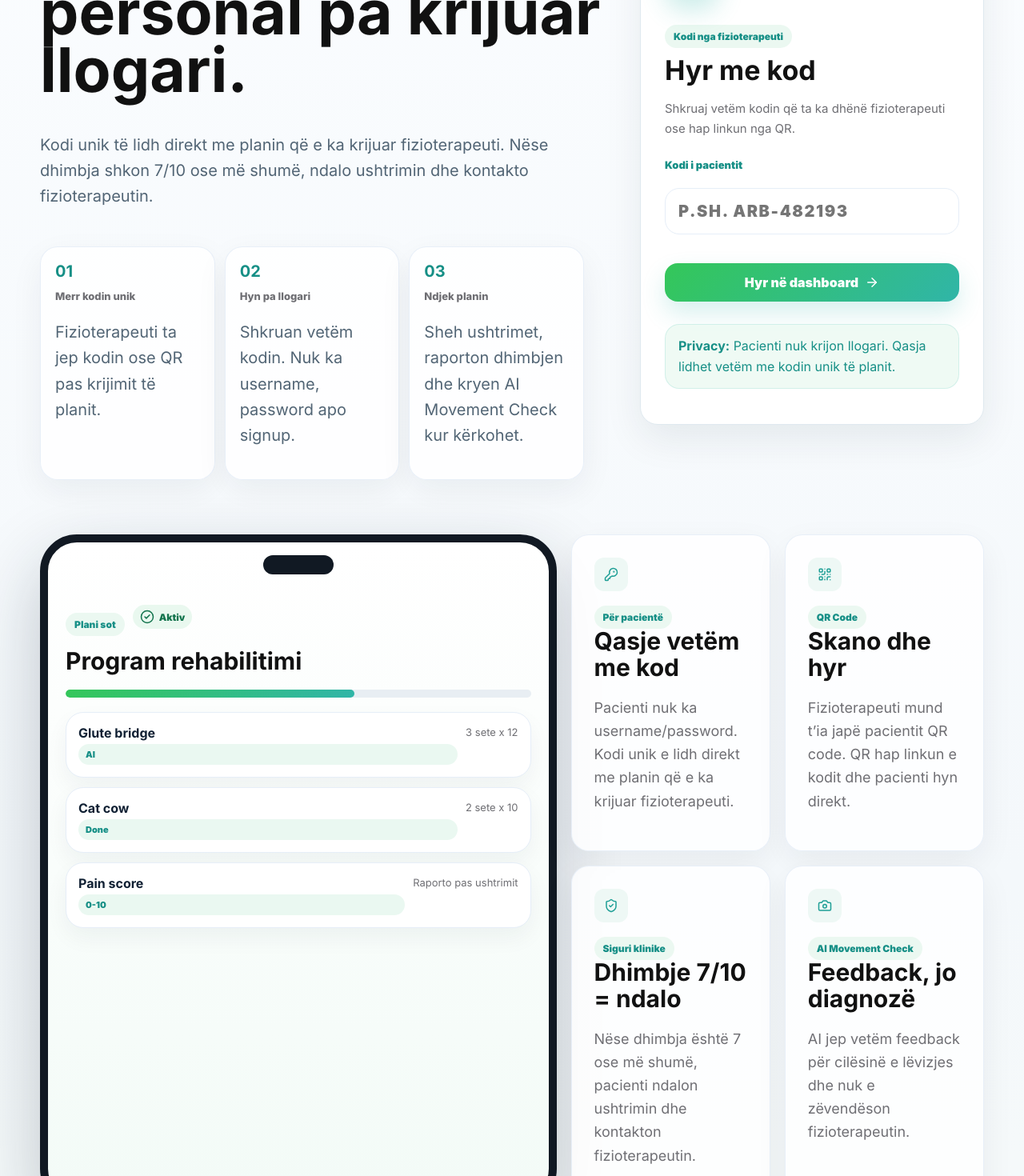
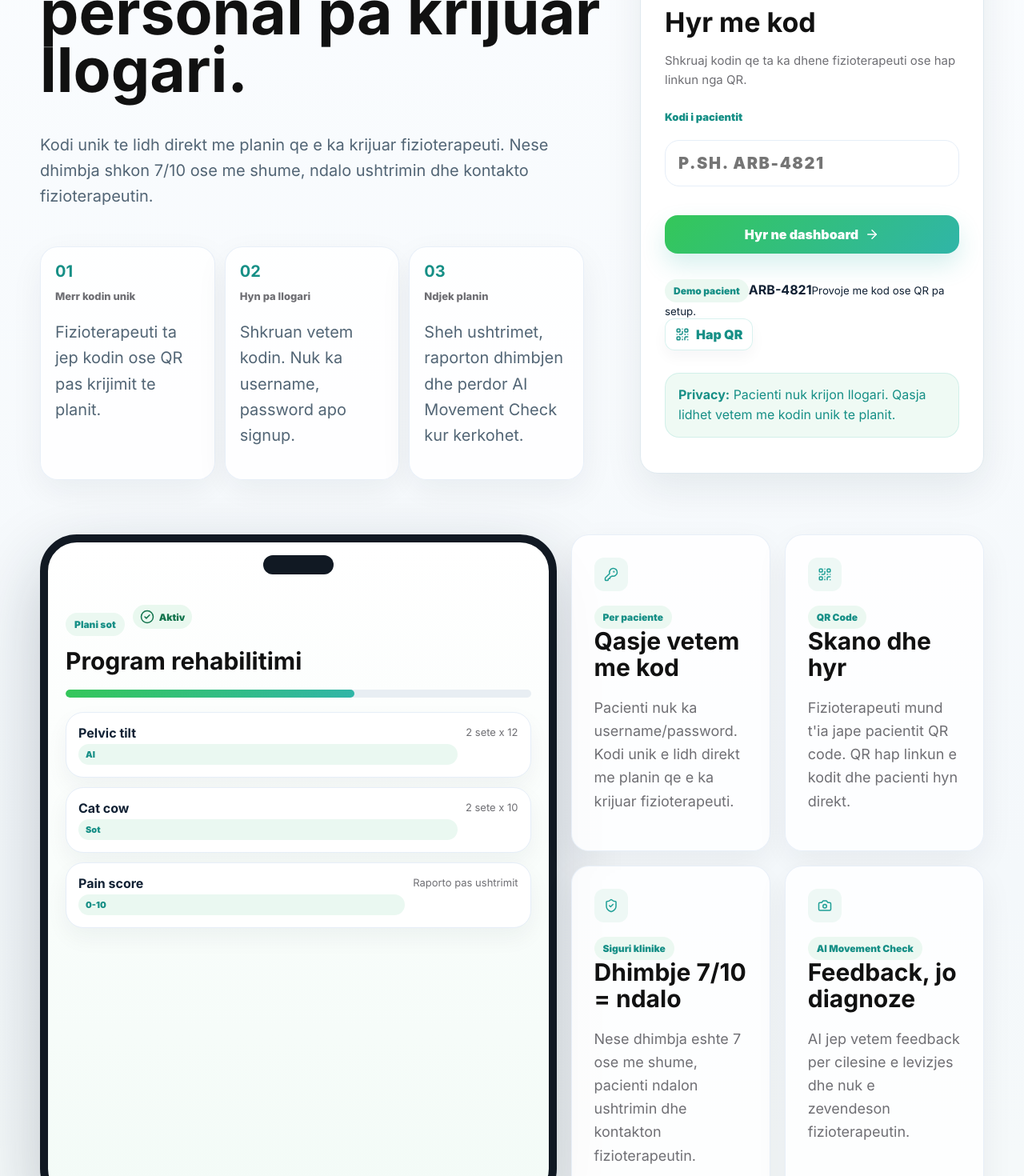
Before and after one commit to diellzarabushaj-source/FIZIOTERAPIA-IME, a Next.js app: page /patient-portal in a window 1280 px wide. Shown: the part 360-1830 px from the top of the page at 80% size. Built offline with nearby package versions, Linux system fonts and the light colour scheme; no server answers.

Commit message:
Polish patient portal code and QR UX

```diff
--- a/app/patient-portal/page.tsx
+++ b/app/patient-portal/page.tsx
@@ -1,22 +1,30 @@
 import { ArrowRight, Camera, CheckCircle2, KeyRound, QrCode, ShieldCheck } from "lucide-react";
 import { BrandMark } from "@/components/BrandMark";
+import { DEMO_PATIENT_CODE } from "@/lib/demo-clinic";
 import { patientLoginAction } from "./actions";
 
 const highlights = [
-  ["01", "Merr kodin unik", "Fizioterapeuti ta jep kodin ose QR pas krijimit të planit."],
-  ["02", "Hyn pa llogari", "Shkruan vetëm kodin. Nuk ka username, password apo signup."],
-  ["03", "Ndjek planin", "Sheh ushtrimet, raporton dhimbjen dhe kryen AI Movement Check kur kërkohet."],
+  ["01", "Merr kodin unik", "Fizioterapeuti ta jep kodin ose QR pas krijimit te planit."],
+  ["02", "Hyn pa llogari", "Shkruan vetem kodin. Nuk ka username, password apo signup."],
+  ["03", "Ndjek planin", "Sheh ushtrimet, raporton dhimbjen dhe perdor AI Movement Check kur kerkohet."],
 ];
 
 const patientTasks = [
-  ["Glute bridge", "3 sete x 12", "AI"],
-  ["Cat cow", "2 sete x 10", "Done"],
+  ["Pelvic tilt", "2 sete x 12", "AI"],
+  ["Cat cow", "2 sete x 10", "Sot"],
   ["Pain score", "Raporto pas ushtrimit", "0-10"],
 ];
 
+function getErrorMessage(error?: string) {
+  if (error === "invalid") return "Kodi nuk eshte i sakte ose pacienti nuk eshte aktiv.";
+  if (error === "missing") return "Shkruaj kodin e pacientit ose skano QR code.";
+  if (error === "not_configured") return "Backend-i nuk eshte lidhur ende. Per demo perdor kodin ARB-4821.";
+  return null;
+}
+
 export default async function PatientPortalPage({ searchParams }: { searchParams?: Promise<{ error?: string; code?: string }> }) {
   const params = await searchParams;
-  const error = params?.error;
+  const errorMessage = getErrorMessage(params?.error);
   const code = params?.code || "";
 
   return (
@@ -32,10 +40,10 @@ export default async function PatientPortalPage({ searchParams }: { searchParams
 
       <section className="patient-login-hero">
         <div className="patient-login-copy premium-copy-stack">
-          <span className="badge"><KeyRound className="premium-button-icon" aria-hidden="true" />Patient Portal · Vetëm me kod</span>
-          <h1>Hyr në planin personal pa krijuar llogari.</h1>
+          <span className="badge"><KeyRound className="premium-button-icon" aria-hidden="true" />Patient Portal - kod ose QR</span>
+          <h1>Hyr ne planin personal pa krijuar llogari.</h1>
           <p className="premium-lead">
-            Kodi unik të lidh direkt me planin që e ka krijuar fizioterapeuti. Nëse dhimbja shkon 7/10 ose më shumë,
+            Kodi unik te lidh direkt me planin qe e ka krijuar fizioterapeuti. Nese dhimbja shkon 7/10 ose me shume,
             ndalo ushtrimin dhe kontakto fizioterapeutin.
           </p>
           <div className="patient-login-highlights">
@@ -57,15 +65,24 @@ export default async function PatientPortalPage({ searchParams }: { searchParams
           <div>
             <span className="mini-badge">Kodi nga fizioterapeuti</span>
             <h2>Hyr me kod</h2>
-            <p>Shkruaj vetëm kodin që ta ka dhënë fizioterapeuti ose hap linkun nga QR.</p>
+            <p>Shkruaj kodin qe ta ka dhene fizioterapeuti ose hap linkun nga QR.</p>
           </div>
           <label className="label" htmlFor="patient-code">Kodi i pacientit</label>
-          <input id="patient-code" className="input patient-code-input" name="code" defaultValue={code} placeholder="p.sh. ARB-482193" required />
-          {error === "invalid" && <div className="role-warning">Kodi nuk është i saktë ose nuk është aktiv.</div>}
-          {error === "missing" && <div className="role-warning">Shkruaj kodin e pacientit.</div>}
-          <button className="button" type="submit">Hyr në dashboard <ArrowRight className="premium-button-icon" aria-hidden="true" /></button>
+          <input id="patient-code" className="input patient-code-input" name="code" defaultValue={code} placeholder="p.sh. ARB-4821" required />
+          {errorMessage && <div className="role-warning">{errorMessage}</div>}
+          <button className="button" type="submit">Hyr ne dashboard <ArrowRight className="premium-button-icon" aria-hidden="true" /></button>
+          <div className="patient-demo-access">
+            <div>
+              <span className="mini-badge">Demo pacient</span>
+              <strong>{DEMO_PATIENT_CODE}</strong>
+              <small>Provoje me kod ose QR pa setup.</small>
+            </div>
+            <a className="button secondary compact-button" href={`/patient-access/${encodeURIComponent(DEMO_PATIENT_CODE)}`}>
+              <QrCode className="premium-button-icon" aria-hidden="true" />Hap QR
+            </a>
+          </div>
           <div className="generated-box">
-            <b>Privacy:</b> Pacienti nuk krijon llogari. Qasja lidhet vetëm me kodin unik të planit.
+            <b>Privacy:</b> Pacienti nuk krijon llogari. Qasja lidhet vetem me kodin unik te planit.
           </div>
         </form>
       </section>
@@ -87,27 +104,27 @@ export default async function PatientPortalPage({ searchParams }: { searchParams
         <div className="patient-info-grid">
           <article className="premium-patient-feature">
             <div className="premium-icon-tile"><KeyRound className="premium-icon" aria-hidden="true" /></div>
-            <span className="mini-badge">Për pacientë</span>
-            <h2>Qasje vetëm me kod</h2>
-            <p>Pacienti nuk ka username/password. Kodi unik e lidh direkt me planin që e ka krijuar fizioterapeuti.</p>
+            <span className="mini-badge">Per paciente</span>
+            <h2>Qasje vetem me kod</h2>
+            <p>Pacienti nuk ka username/password. Kodi unik e lidh direkt me planin qe e ka krijuar fizioterapeuti.</p>
           </article>
           <article className="premium-patient-feature">
             <div className="premium-icon-tile"><QrCode className="premium-icon" aria-hidden="true" /></div>
             <span className="mini-badge">QR Code</span>
             <h2>Skano dhe hyr</h2>
-            <p>Fizioterapeuti mund t’ia japë pacientit QR code. QR hap linkun e kodit dhe pacienti hyn direkt.</p>
+            <p>Fizioterapeuti mund t'ia jape pacientit QR code. QR hap linkun e kodit dhe pacienti hyn direkt.</p>
           </article>
           <article className="premium-patient-feature">
             <div className="premium-icon-tile"><ShieldCheck className="premium-icon" aria-hidden="true" /></div>
             <span className="mini-badge">Siguri klinike</span>
             <h2>Dhimbje 7/10 = ndalo</h2>
-            <p>Nëse dhimbja është 7 ose më shumë, pacienti ndalon ushtrimin dhe kontakton fizioterapeutin.</p>
+            <p>Nese dhimbja eshte 7 ose me shume, pacienti ndalon ushtrimin dhe kontakton fizioterapeutin.</p>
           </article>
           <article className="premium-patient-feature">
             <div className="premium-icon-tile"><Camera className="premium-icon" aria-hidden="true" /></div>
             <span className="mini-badge">AI Movement Check</span>
-            <h2>Feedback, jo diagnozë</h2>
-            <p>AI jep vetëm feedback për cilësinë e lëvizjes dhe nuk e zëvendëson fizioterapeutin.</p>
+            <h2>Feedback, jo diagnoze</h2>
+            <p>AI jep vetem feedback per cilesine e levizjes dhe nuk e zevendeson fizioterapeutin.</p>
           </article>
         </div>
       </section>
```
